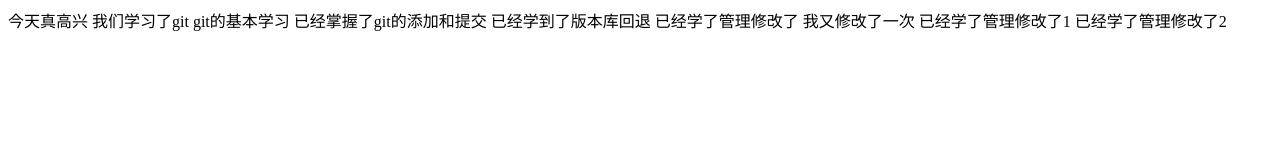
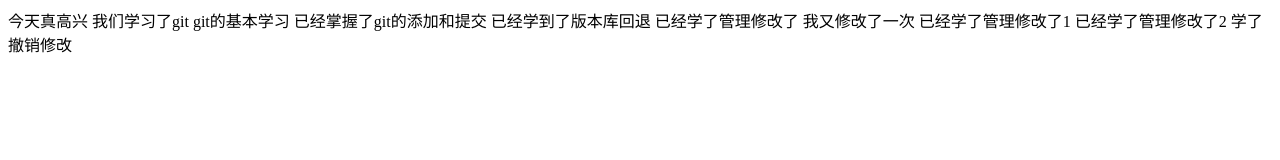
Before and after one commit to LongJieCheng/app, a plain HTML site: page index.html in a window 1280 px wide. Drawn offline with Linux system fonts and the light colour scheme.

Commit message:
.........

```diff
--- a/index.html
+++ b/index.html
@@ -13,5 +13,6 @@
     我又修改了一次
     已经学了管理修改了1
     已经学了管理修改了2
+    学了撤销修改
 </body>
 </html>
```
